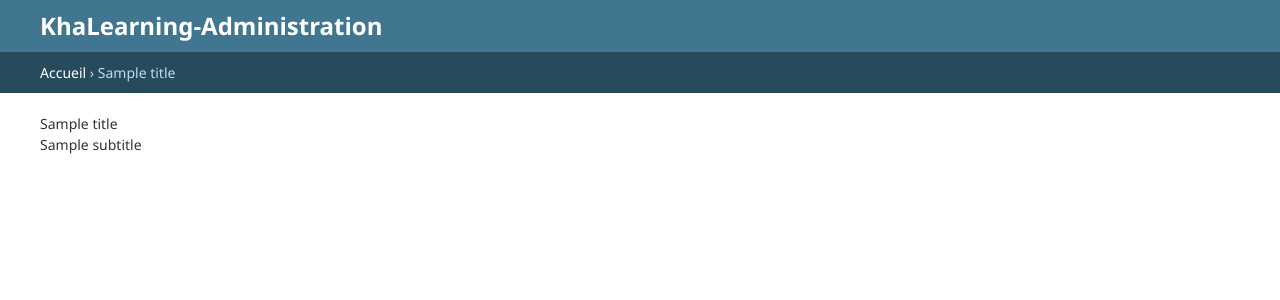
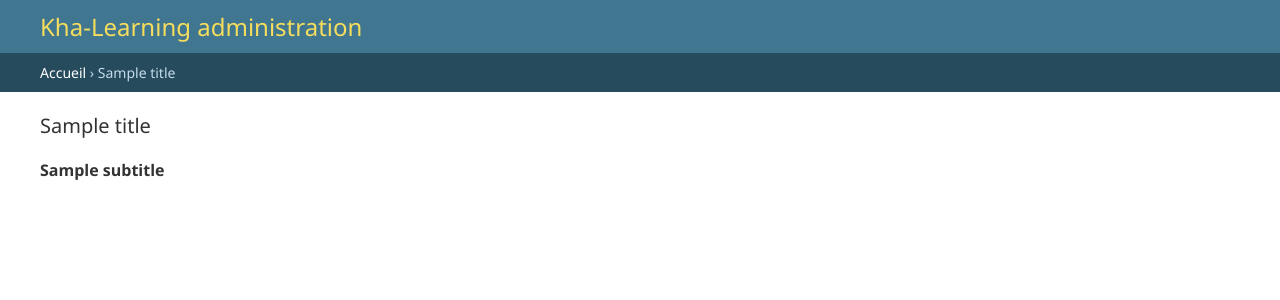
Before and after one commit to KhadimFall0503/KhaLearning, a Django app: template plateforme/templates/admin/base_site.html in a window 1280 px wide. Shown: the top 300 px of the page. Run offline with Django 5.2, Linux system fonts and the light colour scheme; the template is opened without the code that fills it: most values are stand-ins (such as "Sample title", 1, 10 or a date in 2020); parts of the project's set-up code (start-up, migrations or seed data) failed here and were passed over; some libraries are stand-ins or nearby versions.

Commit message:
Changement Nom Interface Administrateur

```diff
--- a/plateforme/templates/admin/base_site.html
+++ b/plateforme/templates/admin/base_site.html
@@ -1,24 +1,11 @@
 {% extends "admin/base.html" %}
-{% load static %}
 
-{% block title %}Plateforme Admin{% endblock %}
-
-{% block extrahead %}
-<!-- Tailwind CDN (sans config, sans JS custom) -->
-<script src="https://cdn.tailwindcss.com"></script>
+{% block title %}
+    {% if subtitle %}{{ subtitle }} | {% endif %}{{ title }} | {{ site_title|default:_('Kha-Learning Admin') }}
 {% endblock %}
 
 {% block branding %}
-<div class="flex items-center gap-3">
-
-  <a href="{% url 'admin:index' %}" class="text-2xl font-extrabold text-orange-500">
-    KhaLearning-Administration
-  </a>
-</div>
+<h1 id="site-name" class="bg-gray-900 text-white px-4 py-3 rounded-lg shadow-md font-semibold text-xl">
+    Kha-Learning administration
+</h1>
 {% endblock %}
-
-{% block footer %}
-{{ block.super }}
-
-
-{% endblock %}
```
Also changed, not shown: plateforme/db.sqlite3.
